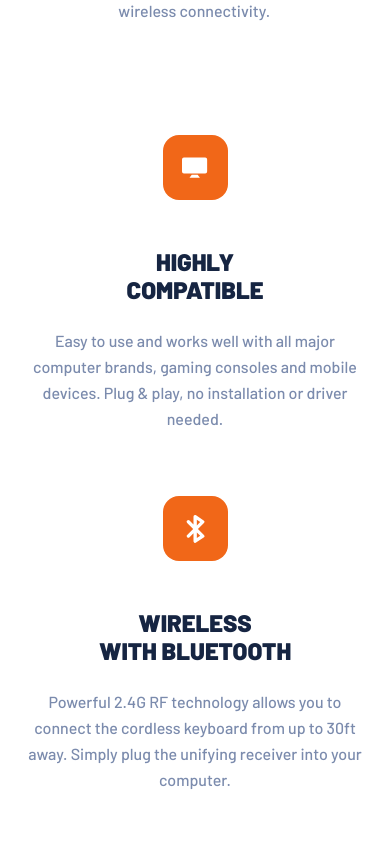
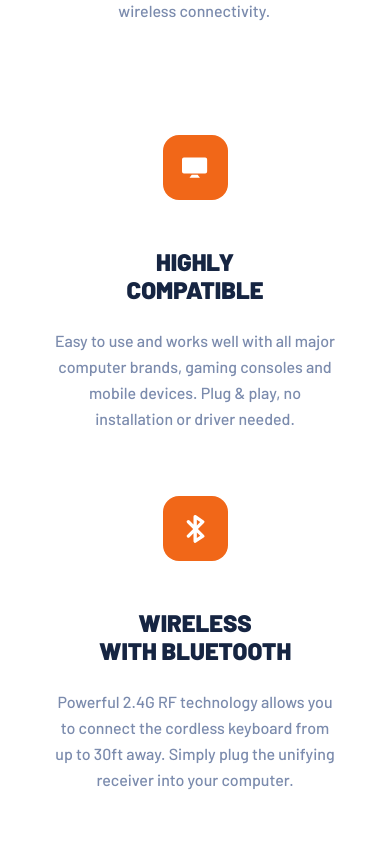
Before and after one commit to vanderms/typemaster-pre-launching-landing-page, a Next.js app: page / in a window 390 px wide. Shown: the part 1320-2164 px from the top of the page. Built offline with nearby package versions, Linux system fonts and the light colour scheme.

Commit message:
implement section features tablet design

```diff
--- a/styles/_section-features.scss
+++ b/styles/_section-features.scss
@@ -4,13 +4,25 @@
   margin-top: 111px;
   @include container;
   display: grid;
+  justify-items: center;
   gap: 64px;
+
+  @include media(tablet) {
+    grid-template-columns: 281px 281px;
+    justify-items: start;
+    gap: 72px 69px;
+  }
 }
 
 .nv-card-feature {
   display: flex;
   flex-direction: column;
   align-items: center;
+  max-width: 281px;
+
+  @include media(tablet){
+    align-items: flex-start;
+  }
 
   .icon-container {
     width: 65px;
@@ -29,6 +41,11 @@
     text-transform: uppercase;
     color: #162542;
     margin-top: 48px;
+
+    @include media(tablet){
+      margin-top: 40px;
+      text-align: left;
+    }
   }
 
   .text {
@@ -38,5 +55,9 @@
     line-height: 26px;
     text-align: center;
     color: #7b8bad;
+
+    @include media(tablet){
+      text-align: left;
+    }
   }
 }
```
